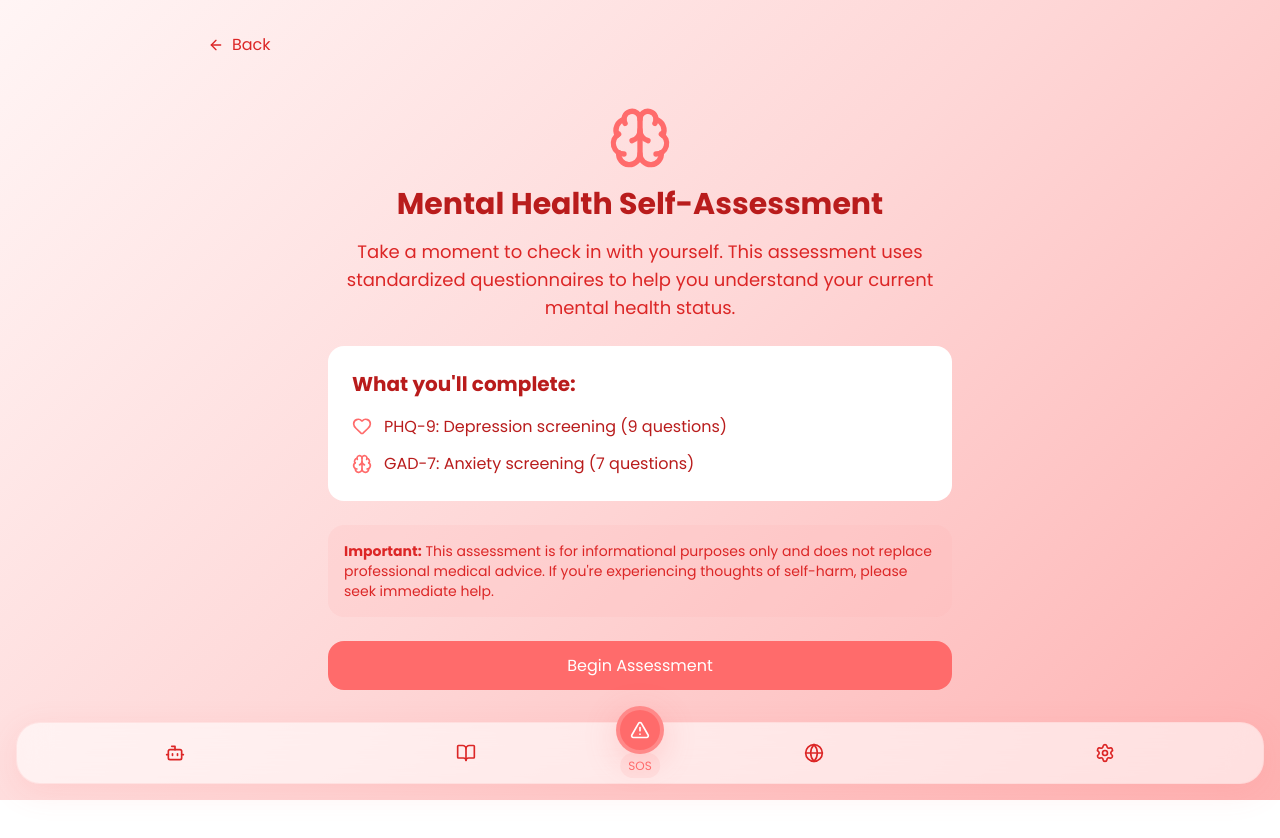
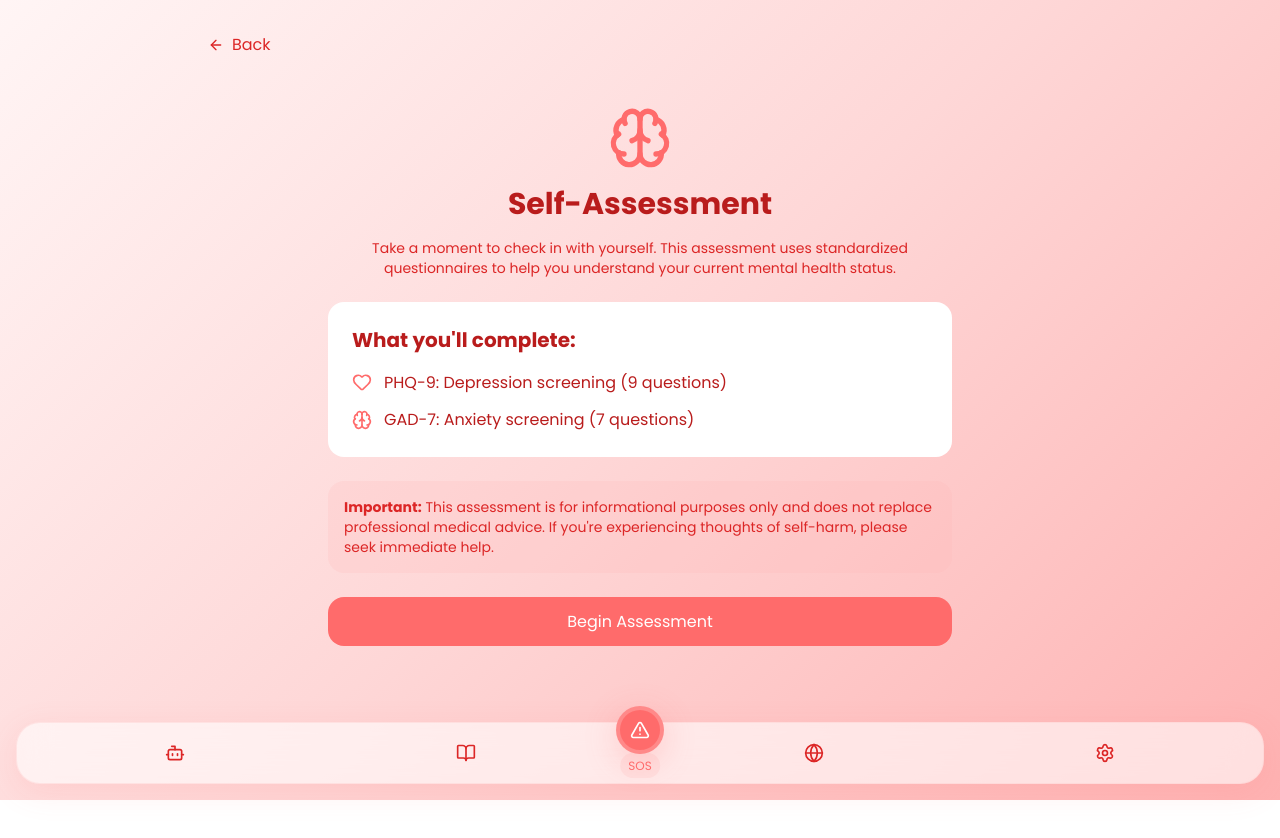
Before and after one commit to Dutta2005/ZenU, a Next.js app in the folder client/: page /self-assessment in a window 1280 px wide. Shown: the top 838 px of the page. Built offline with nearby package versions, Linux system fonts and the light colour scheme; a web font is replaced by a local one.

Commit message:
style: update self-assessment page header and paragraph styles; adjust padding for better layout

```diff
--- a/client/src/app/self-assessment/page.tsx
+++ b/client/src/app/self-assessment/page.tsx
@@ -218,8 +218,8 @@ const SelfAssessmentPage: React.FC = () => {
         <div className="flex justify-center">
           <Brain className="w-16 h-16 text-primary" />
         </div>
-        <h1 className="text-3xl font-bold text-foreground">Mental Health Self-Assessment</h1>
-        <p className="text-muted-foreground text-lg">
+        <h1 className="text-3xl font-bold text-foreground">Self-Assessment</h1>
+        <p className="text-muted-foreground text-sm">
           Take a moment to check in with yourself. This assessment uses standardized questionnaires
           to help you understand your current mental health status.
         </p>
@@ -265,7 +265,7 @@ const SelfAssessmentPage: React.FC = () => {
     const progress = ((currentQuestionIndex + 1) / totalQuestions) * 100;
 
     return (
-      <div className="max-w-2xl mx-auto p-6 space-y-6">
+      <div className="max-w-2xl mx-auto p-2 space-y-6">
         <div className="flex items-center space-x-4 mb-6">
           {(currentQuestionIndex > 0 || currentStep === 'gad7') && (
             <button
@@ -289,7 +289,7 @@ const SelfAssessmentPage: React.FC = () => {
           </div>
         </div>
 
-        <div className="bg-card rounded-lg p-6 space-y-6">
+        <div className="bg-card rounded-lg p-4 space-y-6">
           <h2 className="text-xl font-semibold text-card-foreground">
             Over the last 2 weeks, how often have you been bothered by:
           </h2>
```
